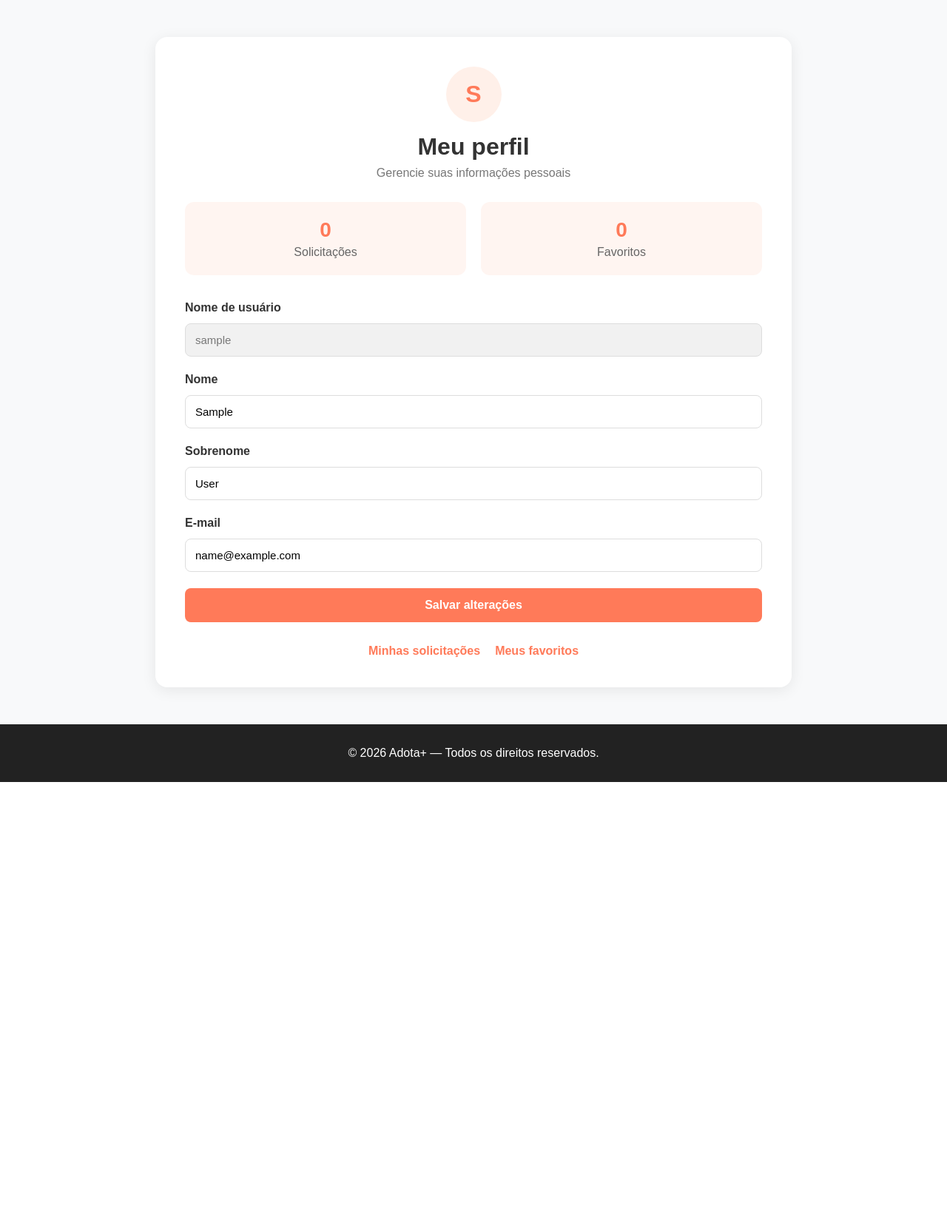
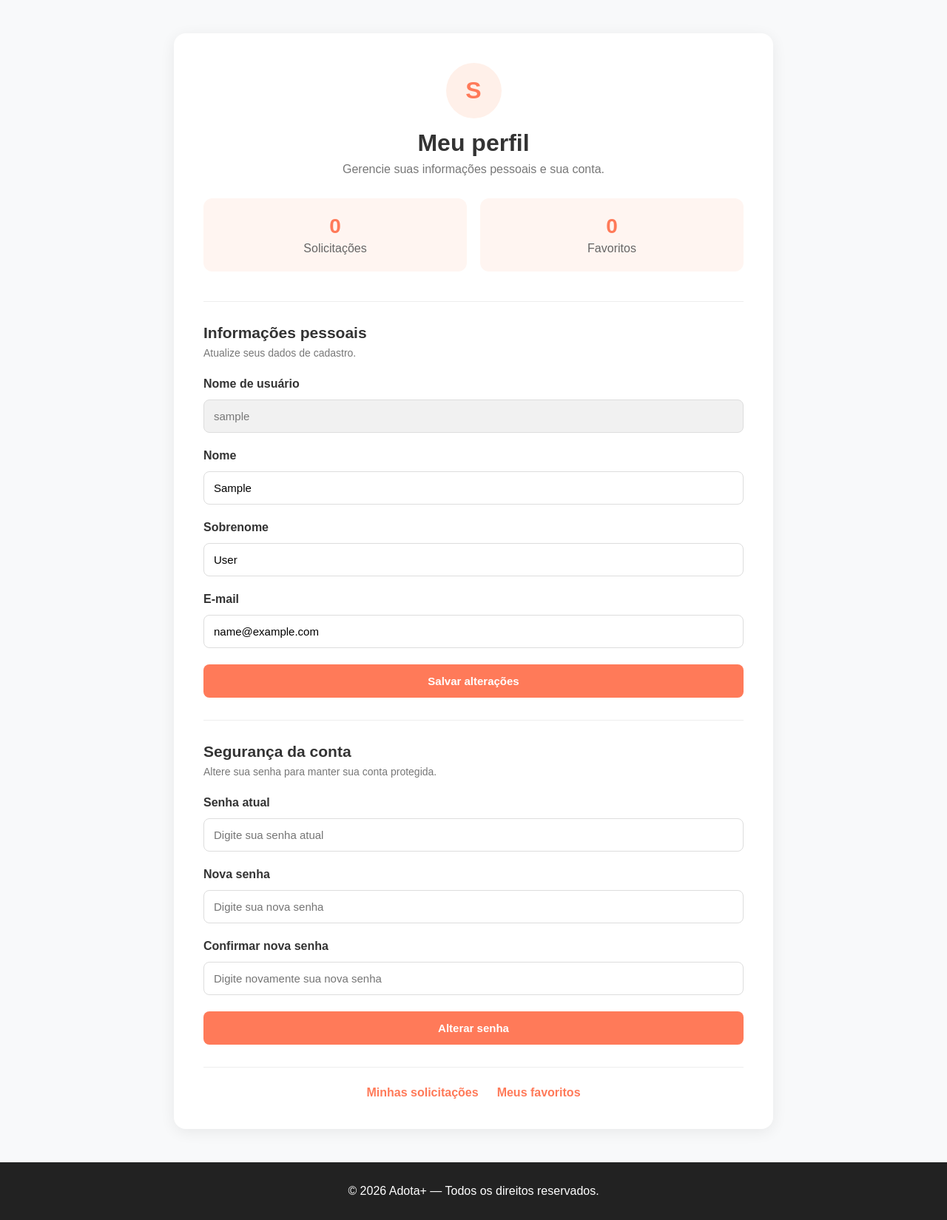
Before and after one commit to igoroliveira77/AdotaMais, a Django app: page /perfil/ in a window 1280 px wide. Shown: the part 70-1719 px from the top of the page at 74% size. Before the commit the page ends 1127 px from the top, so only its background shows below. Run offline with Django 5.2, Linux system fonts and the light colour scheme; the visitor is signed in with stand-in values (Sample User, id 1); data that the repository does not hold is empty.

Commit message:
feat: adiciona alteração de senha ao perfil

```diff
--- a/core/static/core/css/style.css
+++ b/core/static/core/css/style.css
@@ -1480,12 +1480,13 @@ footer {
     border-color: #bfd7f0;
 }
 
+
 /* PERFIL DO USUÁRIO */
 
 .perfil-container {
     min-height: calc(100vh - 130px);
-    max-width: 900px;
-    margin: 50px auto;
+    max-width: 850px;
+    margin: 45px auto;
     padding: 0 20px;
 }
 
@@ -1493,7 +1494,7 @@ footer {
     background-color: #fff;
     padding: 40px;
     border-radius: 16px;
-    box-shadow: 0 4px 20px rgba(0, 0, 0, 0.08);
+    box-shadow: 0 4px 20px rgba(0, 0, 0, 0.07);
 }
 
 .perfil-cabecalho {
@@ -1527,8 +1528,8 @@ footer {
 .perfil-estatisticas {
     display: grid;
     grid-template-columns: repeat(2, 1fr);
-    gap: 20px;
-    margin-bottom: 35px;
+    gap: 18px;
+    margin-bottom: 40px;
 }
 
 .perfil-estatistica {
@@ -1552,6 +1553,30 @@ footer {
 .perfil-estatistica span {
     color: #666;
 }
+
+/* SEÇÕES DO PERFIL */
+
+.perfil-secao {
+    padding: 30px 0;
+    border-top: 1px solid #eee;
+}
+
+.perfil-secao-cabecalho {
+    margin-bottom: 25px;
+}
+
+.perfil-secao-cabecalho h2 {
+    color: #333;
+    font-size: 21px;
+    margin-bottom: 7px;
+}
+
+.perfil-secao-cabecalho p {
+    color: #777;
+    font-size: 14px;
+}
+
+/* FORMULÁRIOS */
 
 .form-perfil {
     display: flex;
@@ -1571,11 +1596,13 @@ footer {
     border: 1px solid #ddd;
     border-radius: 8px;
     font-size: 15px;
+    box-sizing: border-box;
 }
 
 .form-perfil input:focus {
     outline: none;
     border-color: #ff7a59;
+    box-shadow: 0 0 0 3px rgba(255, 122, 89, 0.10);
 }
 
 .form-perfil input:disabled {
@@ -1589,21 +1616,25 @@ footer {
     border-radius: 8px;
     background-color: #ff7a59;
     color: white;
-    font-size: 16px;
+    font-size: 15px;
     font-weight: bold;
     cursor: pointer;
+    transition: opacity 0.2s;
 }
 
 .form-perfil button:hover {
-    opacity: 0.9;
-}
+    opacity: 0.88;
+}
+
+/* LINKS DO PERFIL */
 
 .perfil-links {
     display: flex;
     justify-content: center;
     flex-wrap: wrap;
-    gap: 20px;
-    margin-top: 30px;
+    gap: 25px;
+    padding-top: 25px;
+    border-top: 1px solid #eee;
 }
 
 .perfil-links a {
@@ -1616,18 +1647,24 @@ footer {
     text-decoration: underline;
 }
 
+/* RESPONSIVIDADE */
+
 @media (max-width: 600px) {
     .perfil-container {
-        margin: 30px auto;
-        padding: 0 15px;
+        margin: 25px auto;
+        padding: 0 12px;
     }
 
     .perfil-card {
-        padding: 25px 20px;
+        padding: 25px 18px;
     }
 
     .perfil-estatisticas {
         gap: 10px;
+    }
+
+    .perfil-secao {
+        padding: 25px 0;
     }
 
     .perfil-links {
--- a/core/templates/core/perfil.html
+++ b/core/templates/core/perfil.html
@@ -10,15 +10,13 @@
 
     <title>Meu perfil | Adota+</title>
 
-    <link rel="stylesheet" href="{% static 'core/css/style.css' %}?v=15">
+    <link rel="stylesheet" href="{% static 'core/css/style.css' %}?v=16">
 </head>
 
 <body>
 
     <header class="navbar">
-        <div class="logo">
-            🐾 Adota+
-        </div>
+        <div class="logo">🐾 Adota+</div>
 
         <nav>
             <a href="{% url 'inicio' %}">Início</a>
@@ -31,7 +29,18 @@
         </div>
     </header>
 
+    {% if messages %}
+        <div class="mensagens-container">
+            {% for message in messages %}
+                <div class="mensagem-alerta {{ message.tags }}">
+                    {{ message }}
+                </div>
+            {% endfor %}
+        </div>
+    {% endif %}
+
     <main class="perfil-container">
+
         <div class="perfil-card">
 
             <div class="perfil-cabecalho">
@@ -40,10 +49,11 @@
                 </div>
 
                 <h1>Meu perfil</h1>
-                <p>Gerencie suas informações pessoais</p>
+                <p>Gerencie suas informações pessoais e sua conta.</p>
             </div>
 
             <div class="perfil-estatisticas">
+
                 <div class="perfil-estatistica">
                     <strong>{{ total_solicitacoes }}</strong>
                     <span>Solicitações</span>
@@ -53,25 +63,80 @@
                     <strong>{{ total_favoritos }}</strong>
                     <span>Favoritos</span>
                 </div>
+
+            </div>
+
+            <section class="perfil-secao">
+
+                <div class="perfil-secao-cabecalho">
+                    <h2>Informações pessoais</h2>
+                    <p>Atualize seus dados de cadastro.</p>
                 </div>
 
                 <form method="POST" class="form-perfil">
                     {% csrf_token %}
+                    <input type="hidden" name="acao" value="atualizar_perfil">
 
                     <label>Nome de usuário</label>
                     <input type="text" value="{{ usuario.username }}" disabled>
 
                     <label>Nome</label>
-                <input type="text" name="first_name" value="{{ usuario.first_name }}" placeholder="Seu nome">
+                    <input type="text" name="first_name"
+                           value="{{ usuario.first_name }}"
+                           placeholder="Seu nome">
 
                     <label>Sobrenome</label>
-                <input type="text" name="last_name" value="{{ usuario.last_name }}" placeholder="Seu sobrenome">
+                    <input type="text" name="last_name"
+                           value="{{ usuario.last_name }}"
+                           placeholder="Seu sobrenome">
 
                     <label>E-mail</label>
-                <input type="email" name="email" value="{{ usuario.email }}" required>
+                    <input type="email" name="email"
+                           value="{{ usuario.email }}" required>
 
                     <button type="submit">Salvar alterações</button>
                 </form>
+
+            </section>
+
+            <section class="perfil-secao">
+
+                <div class="perfil-secao-cabecalho">
+                    <h2>Segurança da conta</h2>
+                    <p>Altere sua senha para manter sua conta protegida.</p>
+                </div>
+
+                <form method="POST" class="form-perfil">
+                    {% csrf_token %}
+                    <input type="hidden" name="acao" value="alterar_senha">
+
+                    <label for="senha_atual">Senha atual</label>
+                    <input type="password"
+                           id="senha_atual"
+                           name="senha_atual"
+                           placeholder="Digite sua senha atual"
+                           required>
+
+                    <label for="nova_senha">Nova senha</label>
+                    <input type="password"
+                           id="nova_senha"
+                           name="nova_senha"
+                           placeholder="Digite sua nova senha"
+                           minlength="8"
+                           required>
+
+                    <label for="confirmar_senha">Confirmar nova senha</label>
+                    <input type="password"
+                           id="confirmar_senha"
+                           name="confirmar_senha"
+                           placeholder="Digite novamente sua nova senha"
+                           minlength="8"
+                           required>
+
+                    <button type="submit">Alterar senha</button>
+                </form>
+
+            </section>
 
             <div class="perfil-links">
                 <a href="{% url 'minhas_solicitacoes' %}">Minhas solicitações</a>
@@ -79,6 +144,7 @@
             </div>
 
         </div>
+
     </main>
 
     <footer>
--- a/core/views.py
+++ b/core/views.py
@@ -3,6 +3,7 @@ from django.contrib.auth import authenticate, login, logout
 from django.contrib.auth.decorators import login_required
 from django.contrib import messages
 from django.contrib.auth.models import User
+from django.contrib.auth import update_session_auth_hash
 from .models import Animal, SolicitacaoAdocao, Favorito, MensagemContato
 from django.contrib.admin.views.decorators import staff_member_required
 from django.db.models import Q
@@ -238,14 +239,41 @@ def perfil_usuario(request):
     usuario = request.user
 
     if request.method == 'POST':
-        usuario.first_name = request.POST.get('first_name', '').strip()
-        usuario.last_name = request.POST.get('last_name', '').strip()
-        usuario.email = request.POST.get('email', '').strip()
+        acao = request.POST.get('acao')
 
-        usuario.save()
+        if acao == 'atualizar_perfil':
+            usuario.first_name = request.POST.get('first_name', '').strip()
+            usuario.last_name = request.POST.get('last_name', '').strip()
+            usuario.email = request.POST.get('email', '').strip()
 
-        messages.success(request, 'Perfil atualizado com sucesso!')
-        return redirect('perfil')
+            usuario.save()
+
+            messages.success(request, 'Perfil atualizado com sucesso!')
+            return redirect('perfil')
+
+        elif acao == 'alterar_senha':
+            senha_atual = request.POST.get('senha_atual')
+            nova_senha = request.POST.get('nova_senha')
+            confirmar_senha = request.POST.get('confirmar_senha')
+
+            if not usuario.check_password(senha_atual):
+                messages.error(request, 'A senha atual está incorreta.')
+
+            elif nova_senha != confirmar_senha:
+                messages.error(request, 'As novas senhas não coincidem.')
+
+            elif len(nova_senha) < 8:
+                messages.error(request, 'A nova senha deve ter pelo menos 8 caracteres.')
+
+            else:
+                usuario.set_password(nova_senha)
+                usuario.save()
+
+                update_session_auth_hash(request, usuario)
+
+                messages.success(request, 'Senha alterada com sucesso!')
+
+            return redirect('perfil')
 
     contexto = {
         'usuario': usuario,
```
Lines whose indentation alone changed are shown as unchanged.
